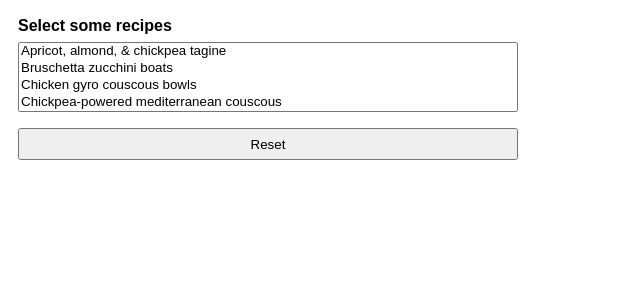
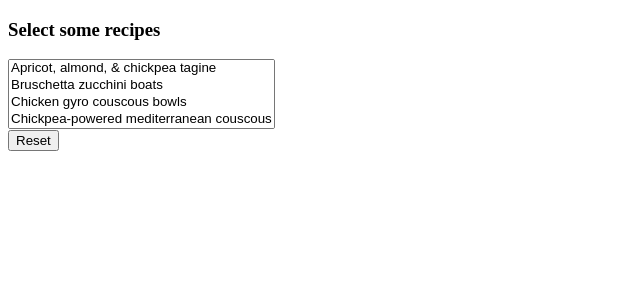
Before and after one commit to jaikamat/hellofresh-app, a React (Create React App) app: page / in a window 1280 px wide. Shown: the top 300 px of the page, without its empty margins (0-640 px from the left). Built offline with nearby package versions, Linux system fonts and the light colour scheme.

Commit message:
chore: get rid of old CSS baseline

```diff
--- a/src/App.tsx
+++ b/src/App.tsx
@@ -1,8 +1,6 @@
 import { Recipe, Ingredient, Unit } from "./types";
 import * as recipes from "./recipes";
 import { useState } from "react";
-import "./index.css";
-import "./style.css";
 
 /**
  * This function takes in all our ingredients and sums them
--- a/src/index.css
+++ /dev/null
@@ -1,130 +0,0 @@
-/* http://meyerweb.com/eric/tools/css/reset/
-   v2.0 | 20110126
-   License: none (public domain)
-*/
-
-html,
-body,
-div,
-span,
-applet,
-object,
-iframe,
-h1,
-h2,
-h3,
-h4,
-h5,
-h6,
-p,
-blockquote,
-pre,
-a,
-abbr,
-acronym,
-address,
-big,
-cite,
-code,
-del,
-dfn,
-em,
-img,
-ins,
-kbd,
-q,
-s,
-samp,
-small,
-strike,
-strong,
-sub,
-sup,
-tt,
-var,
-b,
-u,
-i,
-center,
-dl,
-dt,
-dd,
-ol,
-ul,
-li,
-fieldset,
-form,
-label,
-legend,
-table,
-caption,
-tbody,
-tfoot,
-thead,
-tr,
-th,
-td,
-article,
-aside,
-canvas,
-details,
-embed,
-figure,
-figcaption,
-footer,
-header,
-hgroup,
-menu,
-nav,
-output,
-ruby,
-section,
-summary,
-time,
-mark,
-audio,
-video {
-    margin: 0;
-    padding: 0;
-    border: 0;
-    font-size: 100%;
-    font: inherit;
-    vertical-align: baseline;
-}
-/* HTML5 display-role reset for older browsers */
-article,
-aside,
-details,
-figcaption,
-figure,
-footer,
-header,
-hgroup,
-menu,
-nav,
-section {
-    display: block;
-}
-body {
-    line-height: 1;
-    font-family: sans-serif;
-}
-ol,
-ul {
-    list-style: none;
-}
-blockquote,
-q {
-    quotes: none;
-}
-blockquote:before,
-blockquote:after,
-q:before,
-q:after {
-    content: "";
-    content: none;
-}
-table {
-    border-collapse: collapse;
-    border-spacing: 0;
-}
--- a/src/style.css
+++ /dev/null
@@ -1,27 +0,0 @@
-.Container {
-    padding: 18px;
-}
-.Header {
-    font-weight: bold;
-    padding-bottom: 8px;
-}
-.FlexContainer {
-    display: flex;
-}
-.ItemContainer {
-    padding-bottom: 16px;
-    max-width: 500px;
-}
-.ListContainer {
-    margin-bottom: 8px;
-}
-.SelectContainer {
-    padding-bottom: 16px;
-}
-.Select {
-    width: 100%;
-}
-.Button {
-    width: 100%;
-    height: 32px;
-}
```
